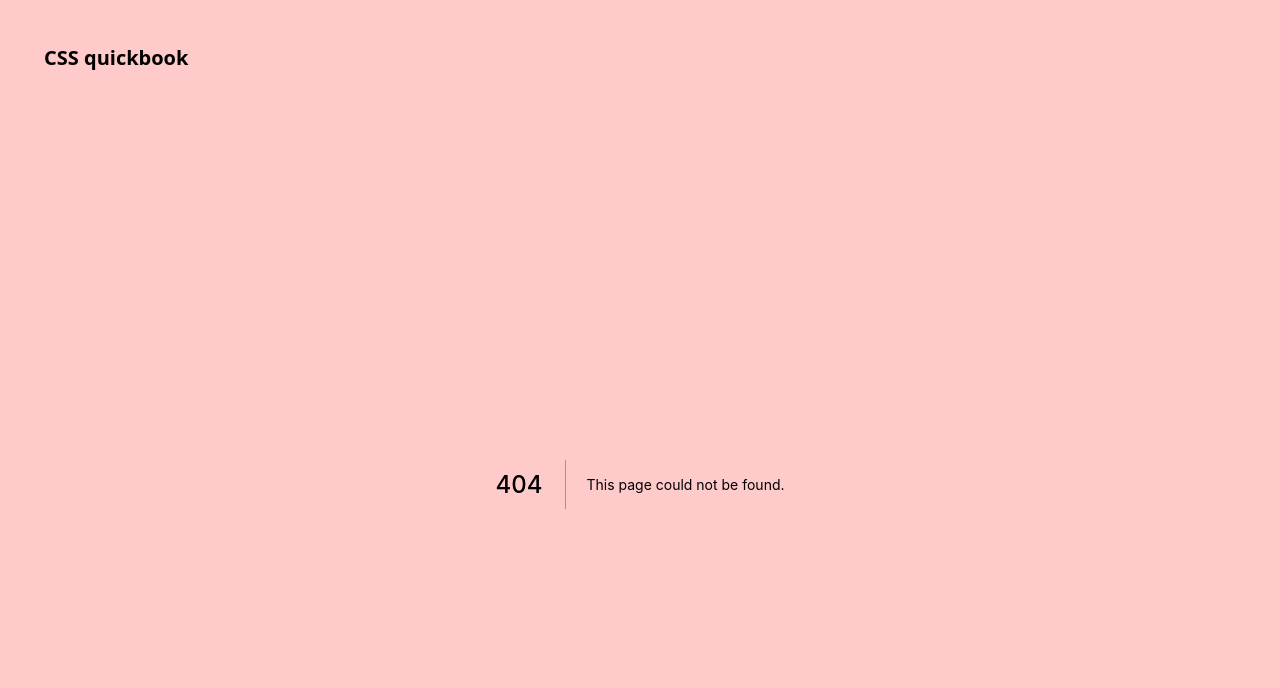
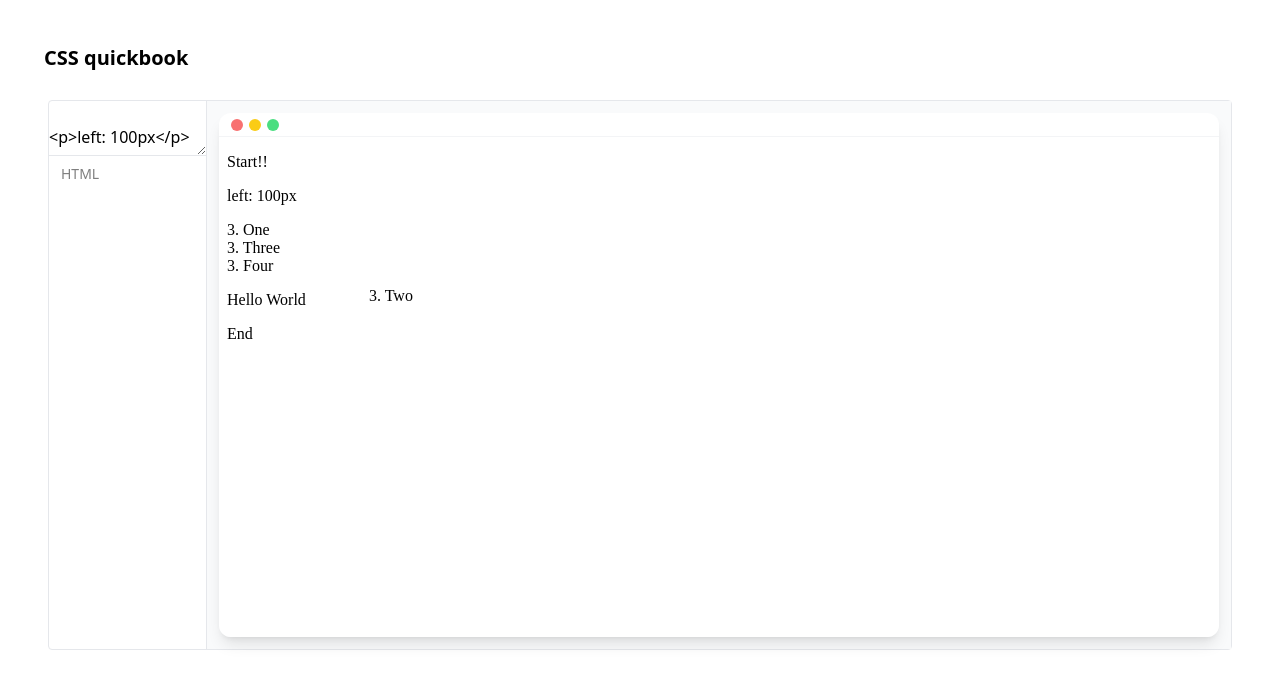
Before and after one commit to tharindusathis/css-quickdocs, a Next.js app: page /playground in a window 1280 px wide. Before the commit this address had no page. Shown: the top 688 px of the page. Built offline with nearby package versions, Linux system fonts and the light colour scheme.

Commit message:
Add inline playground

```diff
--- /dev/null
+++ b/components/InlinePlayground.tsx
@@ -0,0 +1,84 @@
+import { useState } from 'react'
+import ReactDOMServer from 'react-dom/server'
+
+const Template = ({content}:{content:string}) => {
+    return (
+        <div >
+            <p>Start!!</p>
+            <div dangerouslySetInnerHTML={{__html: content}}/>
+            <p>End</p>
+        </div>
+    )
+}
+
+const Preview = ({html}) => {
+    const srcDoc = <Template content={html}></Template>
+
+    return (
+        <div className='shadow-lg rounded-xl overflow-hidden'>
+            <div className='bg-white-100 w-full h-6 py-1.5 px-3 flex gap-1.5 bg-white border-b border-gray-100'>
+                <div className="rounded-full h-3 w-3 bg-red-400"></div>
+                <div className="rounded-full h-3 w-3 bg-yellow-400"></div>
+                <div className="rounded-full h-3 w-3 bg-green-400"></div>
+            </div>
+            <iframe width="1000px" height="500px"
+             className='bg-white'
+             srcDoc={ReactDOMServer.renderToString(srcDoc)} />
+        </div>
+    )
+}
+
+const InlinePlayground = ({ css }) => {
+
+    const [html, setHtml] = useState(`
+<p>left: 100px</p>
+<div class="bg">
+    <div class="box" id="one">3. One</div>
+    <div class="box" id="two" style="position: fixed;left: 150px; top:150px">3. Two</div>
+    <div class="box" id="three">3. Three</div>
+    <div class="box" id="four">3. Four</div>
+</div>
+<p>Hello World</p>`)
+
+  return (
+            <div className="rounded border-solid border box-border relative m-4 ">
+            <div className=" grid  w-full grid-cols-[1fr_max-content]"
+            >
+                <div className="flex-auto flex flex-col overflow-auto">
+                    <div>
+                        <textarea
+                            className="bg-transparent outline-none w-full h-full"
+                            value={html}
+                            onChange={(e) => setHtml(e.target.value)}
+                        />
+                    </div>
+
+                    <div v-show="showCSS" className="text-sm border-t border-gray-200">
+                        <div className="ml-1 p-2 text-sm opacity-50 flex">
+                            <span>HTML</span>
+                            <div className="flex-auto" />
+                            <div v-if="showMode" className="icon-button" title="Toggle Mode">
+                                <span className="text-sm mr-1.5 capitalize"></span>
+
+                            </div>
+                            <div
+                                v-if="showCopy"
+                                className="icon-button ml-3"
+                                title="Copy"
+                            >
+                            </div>
+                        </div>
+                        <pre
+                            className="language-css bg-transparent max-h-30em px-4 py-4"
+                        />
+                    </div>
+                </div>
+                <div className=" border-l border-gray-200 w-10em p-3 min-h-40 bg-gray-50">
+                    <Preview html={html}/>
+                </div>
+            </div>
+        </div>
+  )
+}
+
+export default InlinePlayground
--- a/pages/_app.jsx
+++ b/pages/_app.jsx
@@ -9,7 +9,7 @@ function MyApp({ Component, pageProps }) {
       <Head>
         <title>CSS quickbook</title>
       </Head>
-      <div className="bg-red-200 p-8">
+      <div className="p-8">
         <Nav />
         <main>
           <Component {...pageProps} />
--- /dev/null
+++ b/pages/playground.tsx
@@ -0,0 +1,7 @@
+import InlinePlayground from "../components/InlinePlayground"
+
+const Playground = () => {
+    return <InlinePlayground css=""></InlinePlayground>
+}
+
+export default Playground
```
